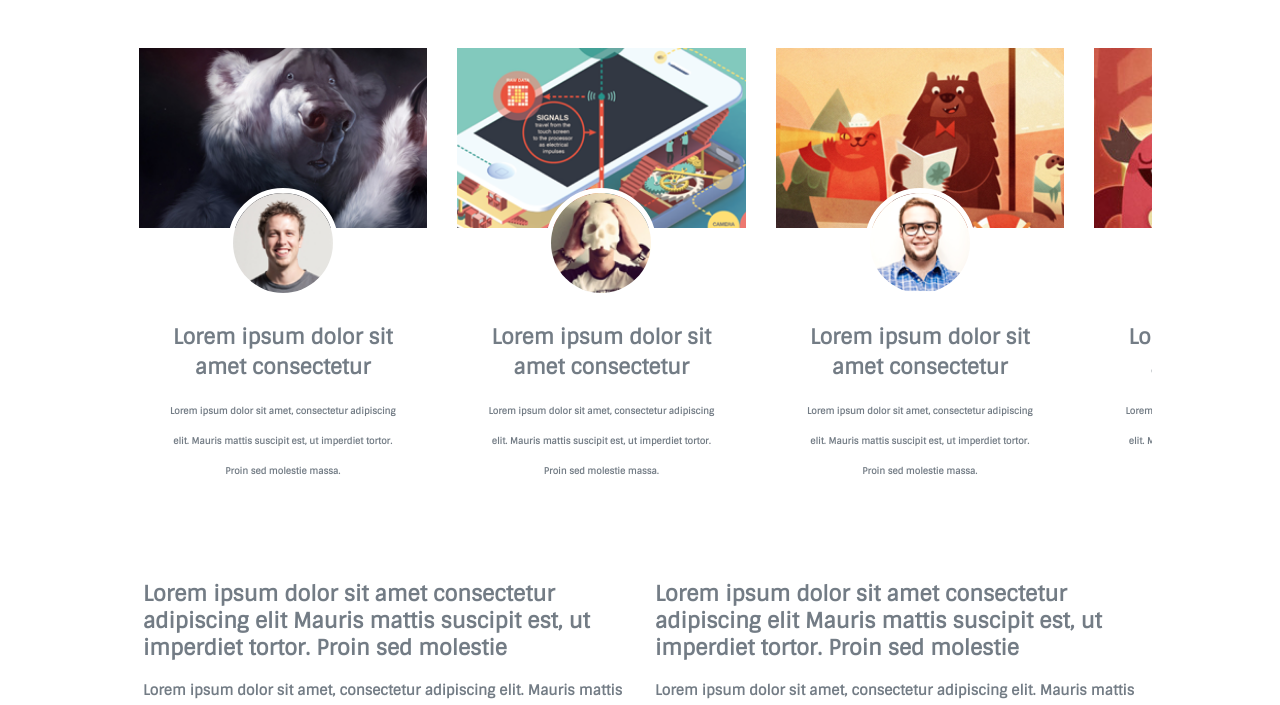
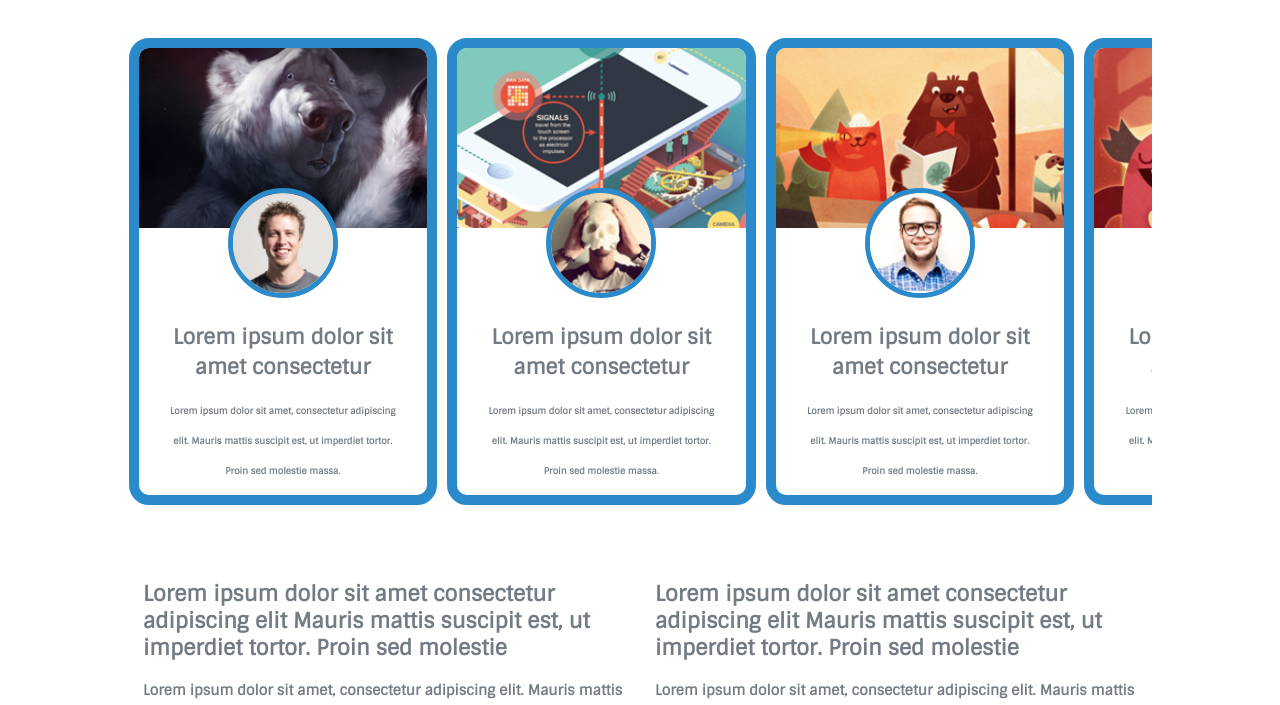
Before and after one commit to CYANID3/unity, a website with bundled scripts: page index.html in a window 1280 px wide. Shown: the part 727-1432 px from the top of the page. Built offline with nearby package versions, Linux system fonts and the light colour scheme.

Commit message:
14, upd preloader

```diff
--- a/sass/parts/_owl-styles.sass
+++ b/sass/parts/_owl-styles.sass
@@ -15,7 +15,8 @@
 
 .owl-carousel-item
 	text-align: center
-	border: 10px solid white
+	border: 10px solid var(--main)
+	border-radius: 20px
 
 .human
 	transform: translateY(-40px)
@@ -24,9 +25,13 @@
 	width: 110px
 	z-index: 5
 
+.carousel-img img
+		border-top-right-radius: 10px
+		border-top-left-radius: 10px
+
 .human img
 	height: auto
-	border: 5px solid white
+	border: 5px solid var(--main)
 	border-radius: 50%
 
 .owl-carousel-item:hover
--- a/sass/parts/_top-nav.sass
+++ b/sass/parts/_top-nav.sass
@@ -70,7 +70,7 @@ nav
 	font-size: 17px
 	color: white
 	margin-bottom: 40px
-	background: 60px 100px #242a2c
+	background: 60px 100px var(--grey)
 	pointer-events: none
 
 .buybutton
```
Also changed, not shown: css/style.css, 1 other file.
